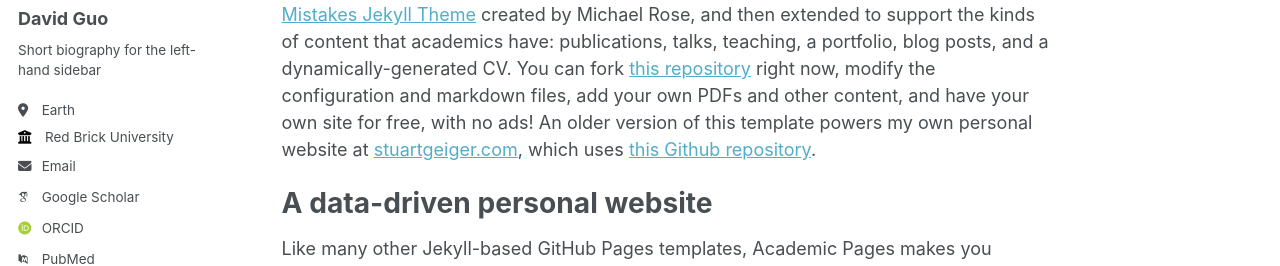
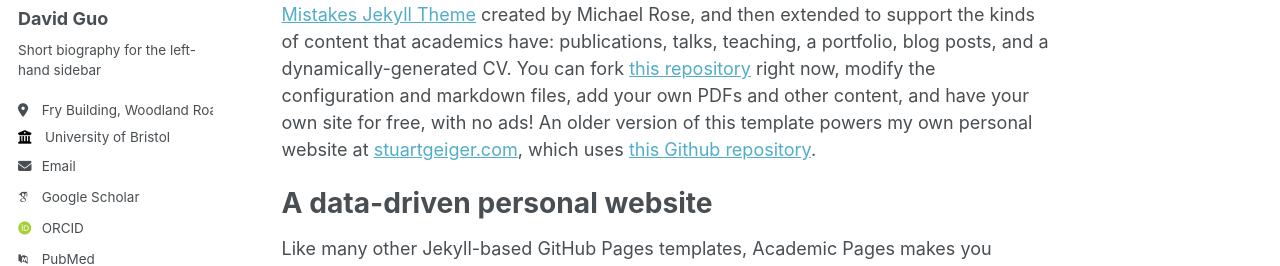
Before and after one commit to dguo97/dguo97.github.io, a Jekyll site: the page built from _pages/about.md, in a window 1280 px wide. Shown: the part 283-549 px from the top of the page. Built offline with Jekyll 4.4.1, drawn with Linux system fonts in a browser that asks for light colours; some web fonts are replaced.

Commit message:
Update _config.yml

```diff
--- a/_config.yml
+++ b/_config.yml
@@ -25,10 +25,10 @@ author:
   name             : "David Guo"
   pronouns         : # example: "she/her"
   bio              : "Short biography for the left-hand sidebar"
-  location         : "Earth"
-  employer         : "Red Brick University"
+  location         : "Fry Building, Woodland Road, Bristol, BS8 1UG"
+  employer         : "University of Bristol"
   uri              : # URL
-  email            : "none@example.org"
+  email            : "h.guo@bristol.ac.uk"
 
   # Academic websites
   arxiv            : # URL - Update with the correct link to your profile
```
